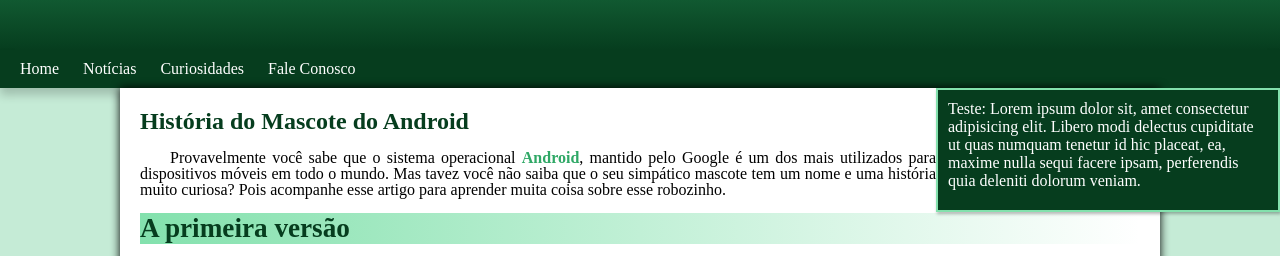
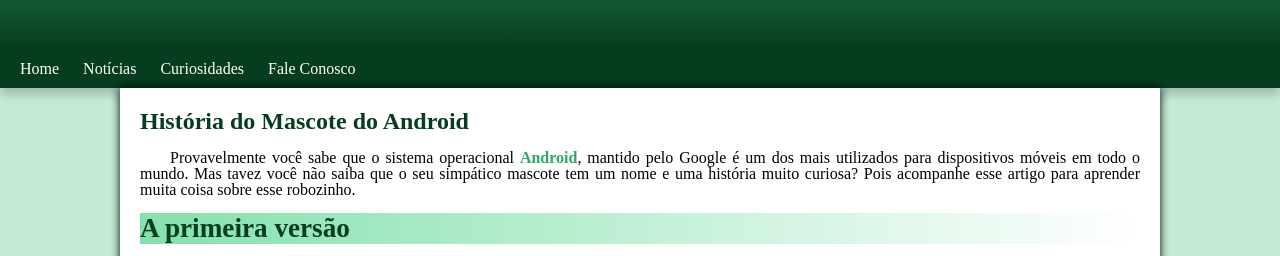
Before and after one commit to Emanuelsd987/Estudos, a plain HTML site: page html-css/desafio10/android.html in a window 1280 px wide. Shown: the part 140-396 px from the top of the page. Drawn offline with Linux system fonts and the light colour scheme.

Commit message:
Update android.html

```diff
--- a/html-css/desafio10/android.html
+++ b/html-css/desafio10/android.html
@@ -22,9 +22,7 @@
         <a href="#">Fale Conosco</a>
     </nav>
 
-    <div class="bloco">
-        Teste: Lorem ipsum dolor sit, amet consectetur adipisicing elit. Libero modi delectus cupiditate ut quas numquam tenetur id hic placeat, ea, maxime nulla sequi facere ipsam, perferendis quia deleniti dolorum veniam.
-    </div>
+
 
     <main>
         <article>
```
